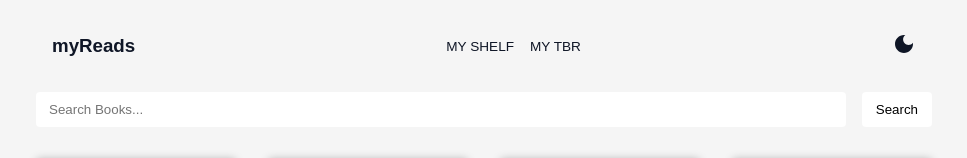
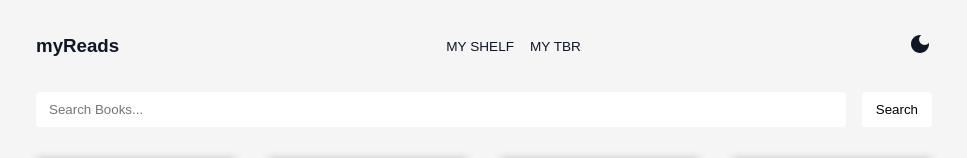
Before and after one commit to bharati-21/my-reads, a React (Create React App) app: page / in a window 1280 px wide. Shown: the top 158 px of the page, without its empty margins (156-1123 px from the left). Built offline with nearby package versions, Linux system fonts and the light colour scheme; data requests are answered from the project's data file.

Commit message:
styles: navbar padding, text align

```diff
--- a/src/styles/navbar.css
+++ b/src/styles/navbar.css
@@ -1,10 +1,11 @@
 .navbar {
     /* background-color: var(--secondary-color); */
     /* color: var(--light-bg-color); */
-    padding: 1rem 2rem;
+    padding: 1rem;
     display: flex;
     justify-content: space-between;
     align-items: center;
+    text-align: center;
 }
 
 .navlinks {
```
